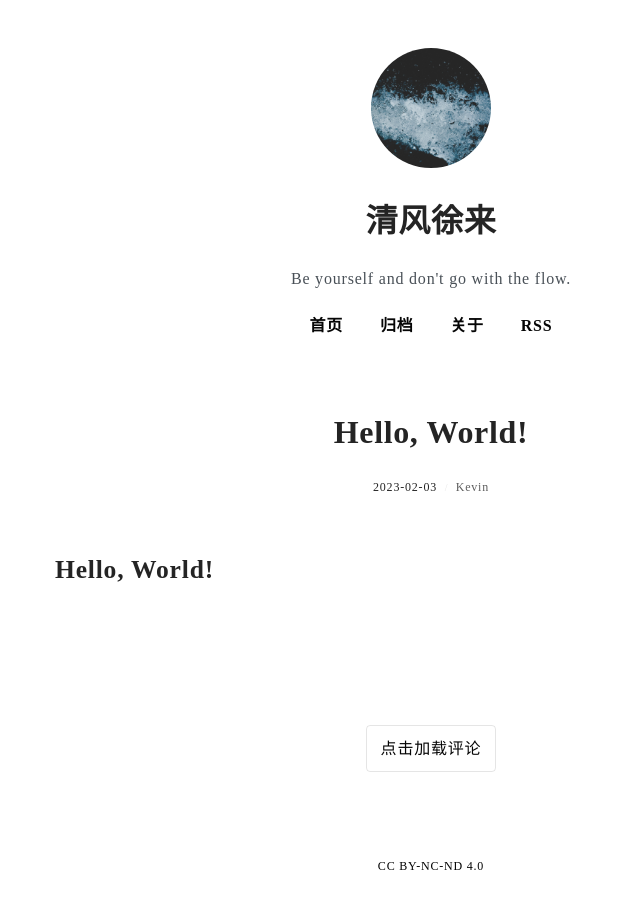
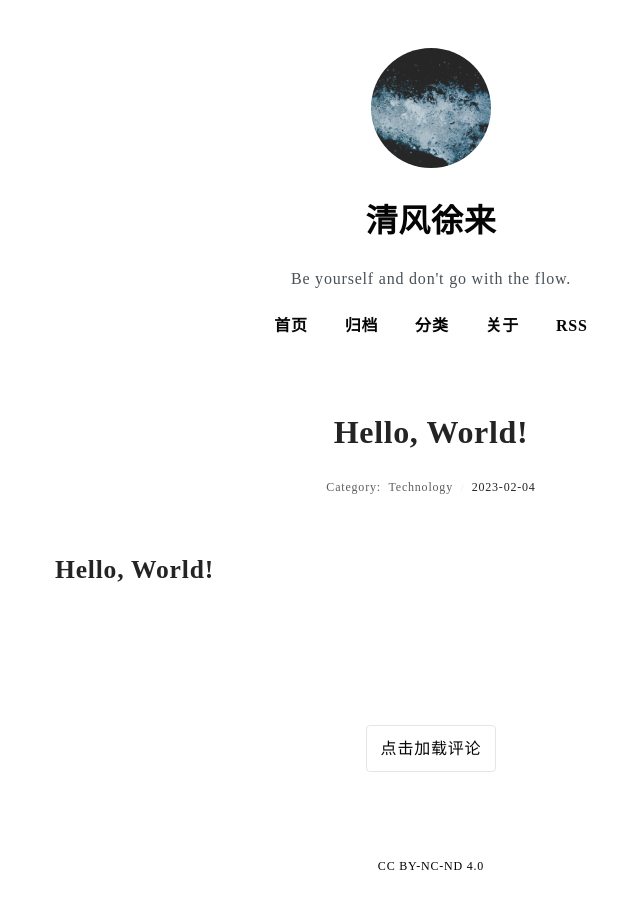
Before and after one commit to chengirii/chengirii.github.io, a Jekyll site: the page built from _posts/2023-02-02-Hello-World copy.md, in a window 1280 px wide. Shown: the whole page, without its empty margins (209-849 px from the left). Built offline with Jekyll 4.4.1, drawn with Linux system fonts in a browser that asks for light colours; some web fonts are replaced.

Commit message:
🐛 新增分类

```diff
--- a/_config.yml
+++ b/_config.yml
@@ -14,6 +14,11 @@
   - name:          归档
     link:          /archives.html
     target:        _self
+
+  - name:          分类
+    link:          /category/
+    target:        _self
+
 
   - name:          关于
     link:          /about.html
--- a/_includes/header.html
+++ b/_includes/header.html
@@ -6,7 +6,7 @@
 <div class="site-header">
     <img class="avatar" src="{{site.avatar}}" alt="">
     <h1 class="site-title" >
-        {{site.title}}
+        <a href="/">{{site.title}}</a>
     </h1>
     <p class="site-description">
         {{site.description}}
--- a/_layouts/post.html
+++ b/_layouts/post.html
@@ -9,8 +9,8 @@
                 <article class="post">
                     <h1 class="post-title">{{ page.title }}</h1>
                     <div class="post-info">
+                        <span>Category:&nbsp;&nbsp;{{page.categories}}</span>
                         <time>{{ page.date | date: "%Y-%m-%d" }}</time>
-                        <span>{{site.author}}</span>
                     </div>
                     <div class="post-content-wrapper">
                         <div class="post-content">
--- a/_posts/2023-02-02-Hello-World.md
+++ b/_posts/2023-02-02-Hello-World copy.md
@@ -1,10 +1,10 @@
 ---
 layout: post
 title: Hello, World!
-date: 2023-02-02 21:00:00
+date: 2023-02-03 21:00:00
 feature: Hello, World!
 summary: Hello, World!
-categories: share
+categories: Technology
 ---
 
 ## Hello, World!
--- a/_sass/main.scss
+++ b/_sass/main.scss
@@ -491,7 +491,7 @@
     color: #5E5E5E;
   }
 
-  .post-detail .post .post-info>span:not(:first-child):before {
+  .post-detail .post .post-info>time:before {
     content: "/ ";
     font-size: 10px;
     color: rgba(0, 0, 0, 0.1);
@@ -867,7 +867,7 @@
     align-items: center;
     display: flex;
     font-size: 1.5rem;
-    color: #5E5E5E;
+    color: #ced4da;
     margin: 0 30px;
   }
 
@@ -973,3 +973,19 @@
     font-weight: 900;
     letter-spacing: 0.02em;
 }
+
+.category-container {
+  /* -webkit-box-flex: 1; */
+  -ms-flex: 1;
+  flex: 1;
+  text-align: center;
+}
+.category-container .post {
+  padding: 0 0 18px;
+  display: block;
+}
+.category-container .post .size{
+  font-size: 14px;
+  margin-top: 4px;
+  color: #ced4da;
+}
```
Also changed, not shown: category.html (added, +52 -0 lines).
